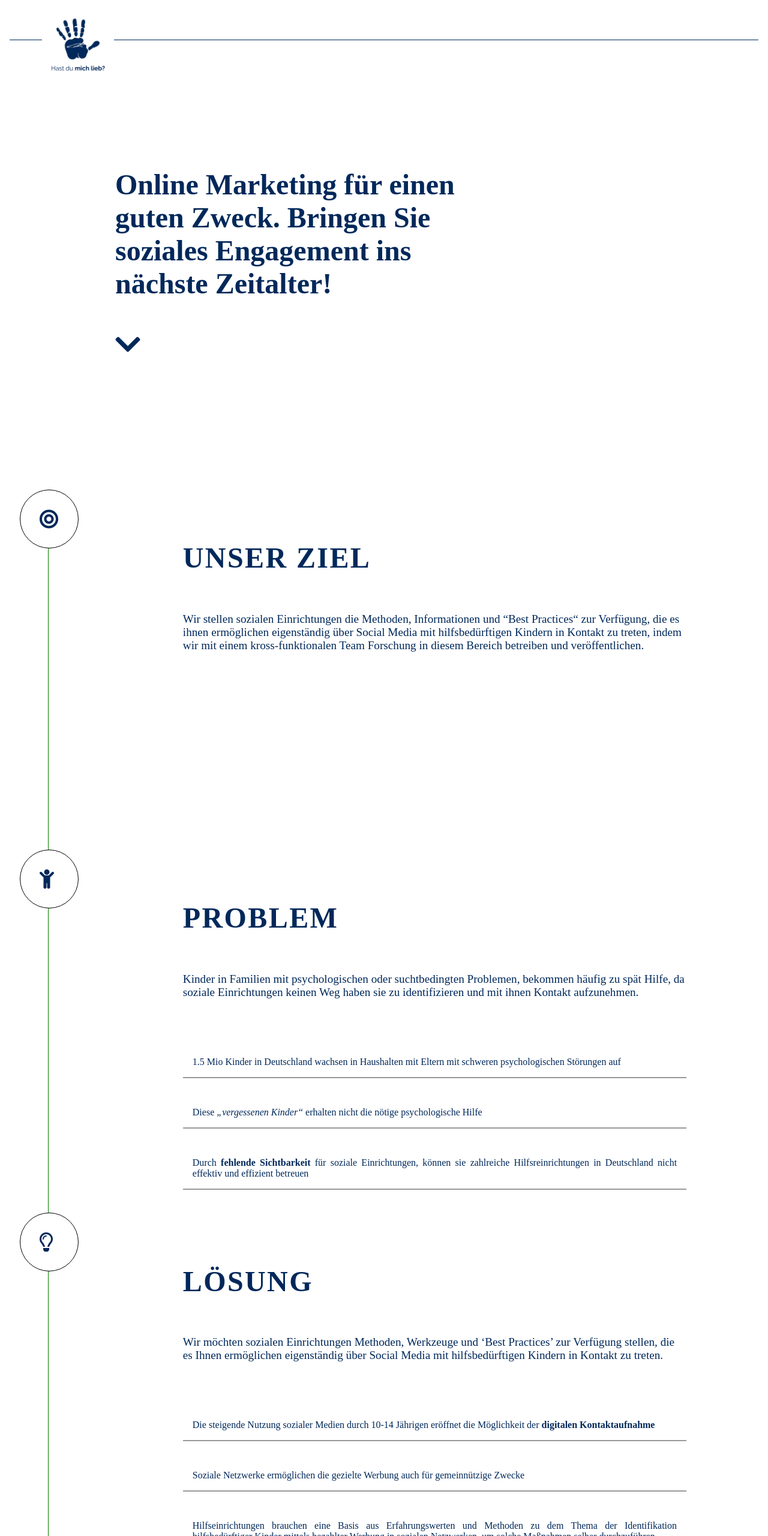
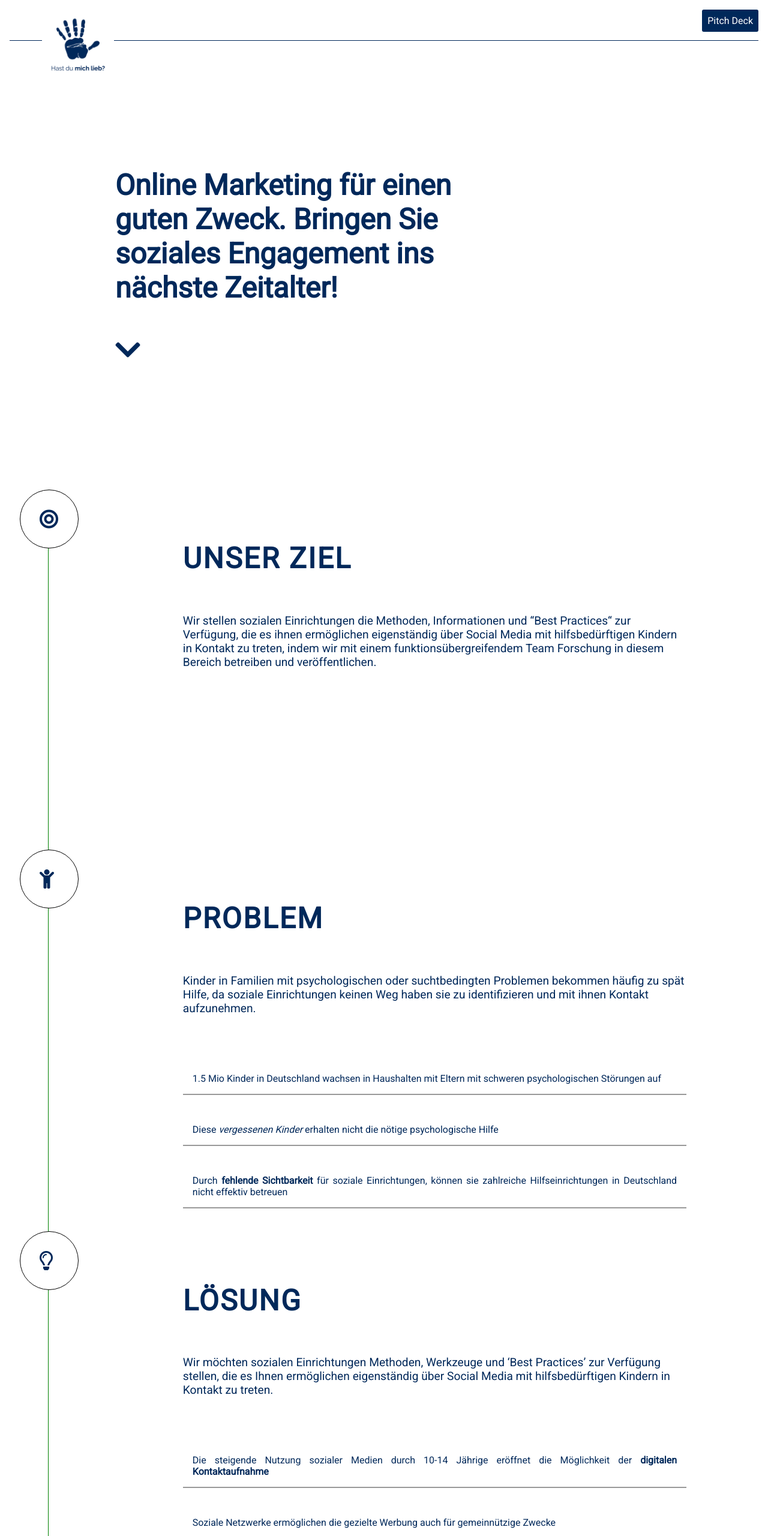
Before and after one commit to mixbened/hdml, a website: page index.html in a window 1280 px wide. Shown: the top 2560 px of the page at 60% size. Drawn offline with nearby package versions, Linux system fonts and the light colour scheme.

Commit message:
download, korrektur, schrift

```diff
--- a/assets/main.css
+++ b/assets/main.css
@@ -1,6 +1,6 @@
 body {
     margin: 0;
-    font-family: 'Avenir';
+    font-family: 'Roboto', sans-serif;
     color: #00285a
 }
 
@@ -212,6 +212,26 @@ div > li {
     margin: 0.5em;
 }
 
+#download {
+    color: white;
+    position: fixed;
+    top: 0;
+    right: 0;
+    margin: 1em;
+    border: 1px solid transparent;
+    padding: 0.5em;
+    z-index: 1;
+    background: #00285a;
+    border-radius: 3px;
+    transition: 0.5s;
+}
+
+#download:hover {
+    color: #00285a;
+    background: white;
+    border: 1px solid #00285a;
+}
+
 @media (max-width: 724px) {
     main {
         margin: 1em;
--- a/index.html
+++ b/index.html
@@ -5,10 +5,12 @@
     <meta name="viewport" content="width=device-width, initial-scale=1.0">
     <meta http-equiv="X-UA-Compatible" content="ie=edge">
     <title>Hast du mich lieb?</title>
+    <link rel="shortcut icon" type="image/x-icon" href="./assets/HDMLmini.png">
     <link rel="stylesheet" href="./assets/main.css">
     <link rel="stylesheet" href="https://use.fontawesome.com/releases/v5.3.1/css/all.css" integrity="sha384-mzrmE5qonljUremFsqc01SB46JvROS7bZs3IO2EmfFsd15uHvIt+Y8vEf7N7fWAU" crossorigin="anonymous">
     <link rel="stylesheet" href="https://unpkg.com/aos@next/dist/aos.css" />
     <link rel="stylesheet" href="https://cdn.jsdelivr.net/npm/animate.css@3.5.2/animate.min.css">
+    <link href="https://fonts.googleapis.com/css?family=Roboto" rel="stylesheet">
 </head>
 <body>
     <header>
@@ -17,6 +19,7 @@
             <img src="./assets/HDML.png" alt="">
             <div class="helper">h</div>
         </nav>
+        <a id='download' href="./Kurzpräsentation_Hast-Du-Mich-Lieb.pdf" download>Pitch Deck</a>
         <div id='mainHeader'>
                 <span>Online Marketing für einen guten Zweck. Bringen Sie soziales Engagement ins nächste Zeitalter!</span>
                 <div style="margin-top: 1em; font-size: 1em;">
@@ -29,18 +32,18 @@
             <span><i class="fas fa-bullseye"></i></span>
             <div data-aos='fade-up-left' class="sectionMain">
                 <h4>Unser Ziel</h4>
-                <p>Wir stellen sozialen Einrichtungen die Methoden, Informationen und “Best Practices“ zur Verfügung, die es ihnen ermöglichen eigenständig über Social Media mit hilfsbedürftigen Kindern in Kontakt zu treten, indem wir mit einem kross-funktionalen Team Forschung in diesem Bereich betreiben und veröffentlichen.</p>
+                <p>Wir stellen sozialen Einrichtungen die Methoden, Informationen und “Best Practices“ zur Verfügung, die es ihnen ermöglichen eigenständig über Social Media mit hilfsbedürftigen Kindern in Kontakt zu treten, indem wir mit einem funktionsübergreifendem Team Forschung in diesem Bereich betreiben und veröffentlichen.</p>
             </div>
         </section>
         <section>
             <span><i class="fas fa-child"></i></span>
             <div data-aos='fade-up-right' class="sectionMain">
                 <h4>Problem</h4>
-                <p>Kinder in Familien mit psychologischen oder suchtbedingten Problemen, bekommen häufig zu spät Hilfe, da soziale Einrichtungen keinen Weg haben sie zu identifizieren und mit ihnen Kontakt aufzunehmen.</p>
+                <p>Kinder in Familien mit psychologischen oder suchtbedingten Problemen bekommen häufig zu spät Hilfe, da soziale Einrichtungen keinen Weg haben sie zu identifizieren und mit ihnen Kontakt aufzunehmen.</p>
                 <div class="container">
                     <div class="infoBox">1.5 Mio Kinder in Deutschland wachsen in Haushalten mit Eltern mit schweren psychologischen Störungen auf</div>
-                    <div class="infoBox">Diese <i>„vergessenen Kinder“</i> erhalten nicht die nötige psychologische Hilfe</div>
-                    <div class="infoBox">Durch <b>fehlende Sichtbarkeit</b> für soziale Einrichtungen, können sie zahlreiche Hilfsreinrichtungen in Deutschland nicht effektiv und effizient betreuen</div>
+                    <div class="infoBox">Diese <i>vergessenen Kinder</i> erhalten nicht die nötige psychologische Hilfe</div>
+                    <div class="infoBox">Durch <b>fehlende Sichtbarkeit</b> für soziale Einrichtungen, können sie zahlreiche Hilfseinrichtungen in Deutschland nicht effektiv betreuen</div>
                 </div>
             </div>
         </section>
@@ -50,9 +53,9 @@
                 <h4>Lösung</h4>
                 <p>Wir möchten sozialen Einrichtungen Methoden, Werkzeuge und ‘Best Practices’ zur Verfügung stellen, die es Ihnen ermöglichen eigenständig über Social Media mit hilfsbedürftigen Kindern in Kontakt zu treten.</p>
                 <div class="container">
-                        <div class="infoBox">Die steigende Nutzung sozialer Medien durch 10-14 Jährigen eröffnet die Möglichkeit der <b>digitalen Kontaktaufnahme</b></div>
+                        <div class="infoBox">Die steigende Nutzung sozialer Medien durch 10-14 Jährige eröffnet die Möglichkeit der <b>digitalen Kontaktaufnahme</b></div>
                         <div class="infoBox">Soziale Netzwerke ermöglichen die gezielte Werbung auch für gemeinnützige Zwecke</div>
-                        <div class="infoBox">Hilfseinrichtungen brauchen eine Basis aus Erfahrungswerten und Methoden zu dem Thema der Identifikation hilfsbedürftiger Kinder mittels bezahlter Werbung in sozialen Netzwerken, um solche Maßnahmen selber durchzuführen</div>
+                        <div class="infoBox">Hilfseinrichtungen brauchen eine Basis aus Erfahrungswerten und Methoden zu dem Thema der Identifikation hilfsbedürftiger Kinder mittels bezahlter Werbung in sozialen Netzwerken, um solche Maßnahmen selber durchführen zu können</div>
                     </div>
             </div>
         </section>
@@ -63,7 +66,7 @@
                 <div class="container">
                         <div class="countBox">
                             <div class="ball"><span>1</span></div>
-                            Entwurf einer Werbe-Kampagne in sozialen Netzwerken, ausgerichtet auf Kinder zwischen 12-14 mit psychisch kranken Eltern
+                            Entwurf einer Werbekampagne in sozialen Netzwerken, ausgerichtet auf Kinder zwischen 12-14 mit psychisch kranken Eltern
                         </div>
                         <div class="countBox">
                             <div class="ball"><span>2</span></div>
@@ -91,7 +94,7 @@
                         </div>
                         <div class="countBox">
                             <div class="ball"><span>8</span></div>
-                            Bei erfolgreicher Durchführung des Experiments Verbreitung des White Papers an soziale Einrichtungen
+                            Bei erfolgreicher Durchführung des Experiments: Verbreitung des White Papers an soziale Einrichtungen
                         </div>
                 </div>
         </section>
@@ -102,11 +105,11 @@
                 <div class="container">
                         <div class="headingBox">
                             <h6>Social Media Marketing</h6>
-                            Wir werden unterstützt durch Experten einer großen Berliner Marketingagentur. Gemeinsam mit Psychologen entwerfen unsere Marketing Experten Werbeanzeigen und Social Media Marketing Kampagnen.
+                            Wir werden unterstützt durch Experten einer großen Berliner Marketingagentur. Gemeinsam mit Psychologen entwerfen sie Werbeanzeigen und Social Media Kampagnen.
                         </div>
                         <div class="headingBox">
                             <h6>Forschung</h6>
-                            Wir suchen aktuell noch Partner im Bereich der Forschung, die uns bei der Erstellung des White Papers unterstützen.
+                            Wir suchen aktuell noch Partner im Bereich der Forschung, die uns bei der Erstellung des White Papers unterstützen und unseren Forschungsansatz bewerten.
                         </div>
                         <div class="headingBox">
                             <h6>Psychologie</h6>
@@ -122,7 +125,7 @@
                 <span><i class="fas fa-hands-helping"></i></span>
                 <div  data-aos='fade-up-right' class="sectionMain">
                     <h4>Wie können Sie helfen?</h4>
-                    <div>Wir suchen aktuell noch Partner, die uns mit der <b>Finanzierung</b> der Werbekampagnen unterstützen können! Spenden Sie in der Sicherheit, genau zu wissen, wie Ihr Geld eingesetzt wird. Jeder einzelne Euro, den Sie uns zur Verfügung stellen, wird investiert, um hilfsbedürftige Kinder in deutschen Haushalten zu identifizieren. Wir stellen die Ergebnisse unserer Forschung sozialen Einrichtungen völlig kostenfrei zur Verfügung. Alle Verwaltungskosten werden von uns privat finanziert.</div>
+                    <div>Wir suchen aktuell noch Partner, die uns mit der Finanzierung der Werbekampagnen unterstützen können! Spenden Sie in der Sicherheit, genau zu wissen, wie Ihr Geld eingesetzt wird. Jeder einzelne Euro, den Sie uns zur Verfügung stellen, wird investiert um hilfsbedürftige Kinder in deutschen Haushalten zu identifizieren. Wir stellen die Ergebnisse unserer Forschung sozialen Einrichtungen völlig kostenfrei zur Verfügung. Alle Verwaltungskosten werden von uns privat finanziert.</div>
                     <div style="margin: 2em;"><b>Kontaktieren Sie uns und beteiligen Sie sich an Wissenschaft, die soziales Engagement ins nächste Zeitalter bringt!</b></div>
                     <div id="contactBox">
                         <div class="cont">
```
Also changed, not shown: assets/HDMLmini.png (added), 3 other files.
